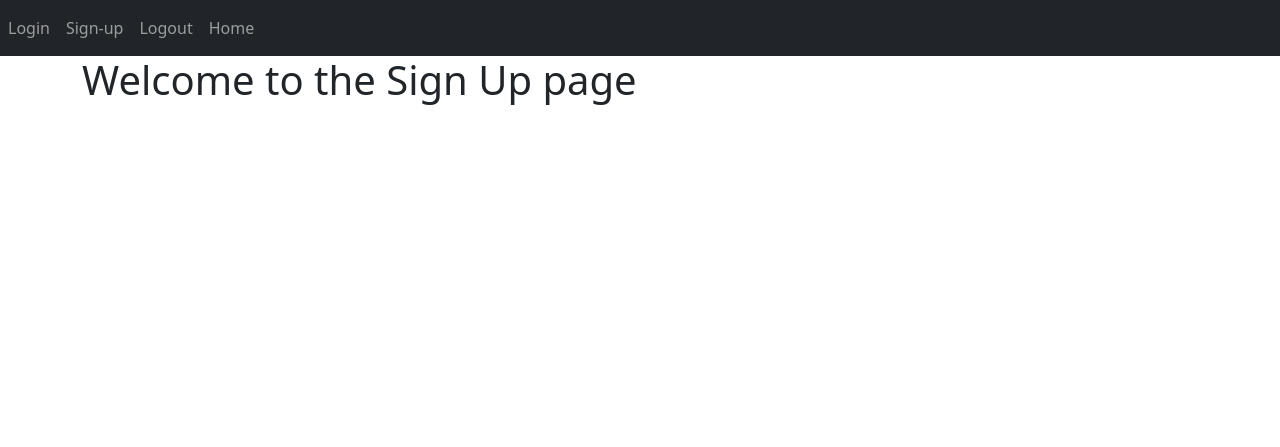
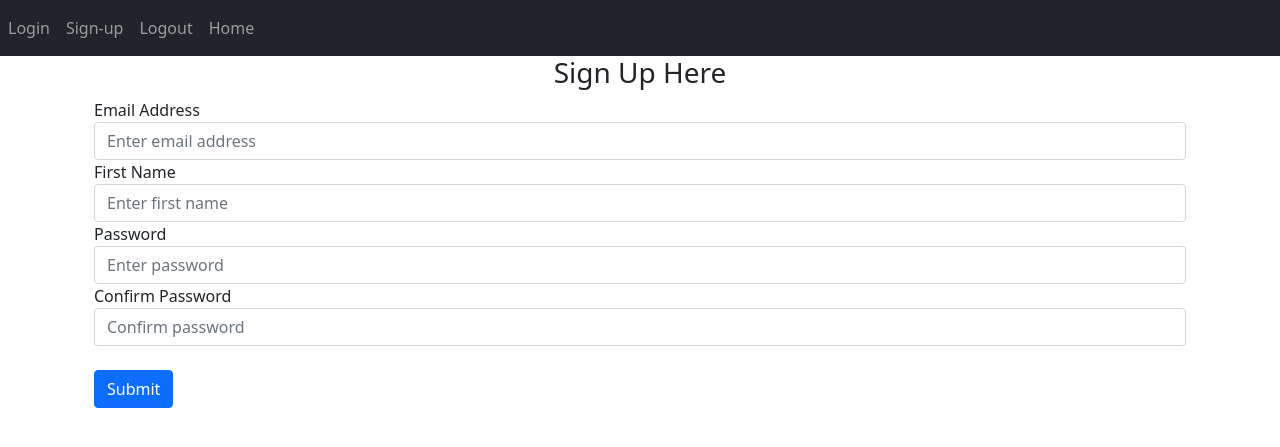
Before and after one commit to Boluwatifeh/Notes-app, a Flask app: page /auth/sign-up in a window 1280 px wide. Shown: the top 447 px of the page. Run offline with Flask 2, Linux system fonts and the light colour scheme; some libraries are stand-ins or nearby versions.

Commit message:
sign-up form design

```diff
--- a/website/templates/sign_up.html
+++ b/website/templates/sign_up.html
@@ -1,4 +1,59 @@
 {% extends "base.html" %} {% block title %}Sign Up{% endblock %}
 {% block content%}
-<h1>Welcome to the Sign Up page</h1>
+<div class="container">
+    <form method="POST">
+        <h3 align="center"> Sign Up Here</h3>
+        <div class="form-group">
+            <label for="email">
+                Email Address
+            </label>
+            <input
+                type="email"
+                class="form-control"
+                id="email"
+                name="email"
+                placeholder="Enter email address"
+            >
+        </div>
+        <div class="form-group">
+            <label for="firstname">
+                First Name
+            </label>
+            <input
+                type="text"
+                class="form-control"
+                id="firstname"
+                name="firstname"
+                placeholder="Enter first name"
+            >
+        </div>
+        <div class="form-group">
+            <label for="password1">
+                Password
+            </label>
+            <input
+                type="password"
+                class="form-control"
+                id="password1"
+                name="password1"
+                placeholder="Enter password"
+            >
+        </div>
+        <div class="form-group">
+            <label for="password2">
+               Confirm Password
+            </label>
+            <input
+                type="password"
+                class="form-control"
+                id="password2"
+                name="password2"
+                placeholder="Confirm password"
+            >
+        </div>
+        <br>
+        <button type="submit" class="btn btn-primary">Submit</button>
+
+    </form>
+</div>
 {% endblock %}
```
